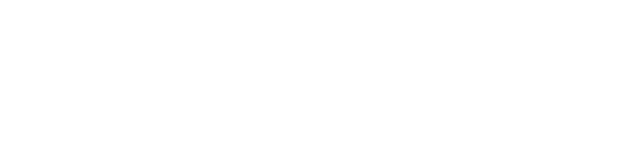
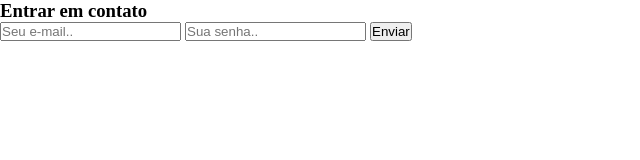
Before and after one commit to oliveiraluann/formulario-by-danki-code, a plain HTML site: page index.html in a window 1280 px wide. Shown: the whole page, without its empty margins (0-640 px from the left). Drawn offline with Linux system fonts and the light colour scheme.

Commit message:
Estrutura básica do HTML iniciada

```diff
--- a/index.html
+++ b/index.html
@@ -8,6 +8,9 @@
     <title>Formulário de Contato</title>
 </head>
 <body>
-
+    <h3>Entrar em contato</h3>
+    <input type="text" name="email" placeholder="Seu e-mail..">
+    <input type="password" name="senha" placeholder="Sua senha..">
+    <input type="submit" name="acao" value="Enviar">
 </body>
 </html>
```
